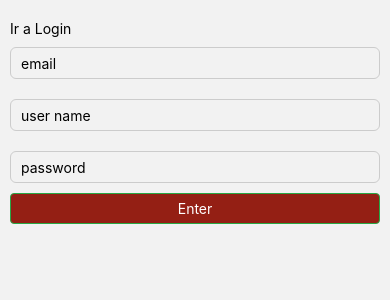
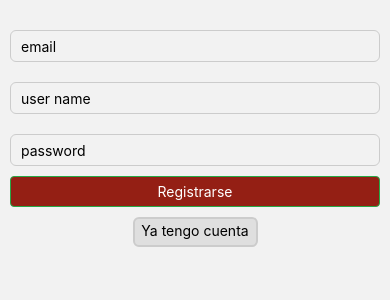
Before and after one commit to cgarciazavaleta/garciazavaleta-fernandezprato-pi2, a React Native app: screen /Publicar in a window 390 px wide. Before the commit this address had no page. Shown: the top 300 px of the page. Built offline with nearby package versions, Linux system fonts and the light colour scheme.

Commit message:
firebase y publicar

```diff
--- a/App.js
+++ b/App.js
@@ -13,6 +13,7 @@ export default function App() {
       <Stack.Navigator>
         <Stack.Screen name="Register" component={ Register } options={ { headerShown: false } } />
         <Stack.Screen name="Login" component={ Login } options={ { headerShown: false } } />
+        <Stack.Screen name="HomeMenu" component={HomeMenu} options={{headerShown:false}}/>
       </Stack.Navigator>
     </NavigationContainer>
   );
--- a/package.json
+++ b/package.json
@@ -9,6 +9,7 @@
     "@react-navigation/native-stack": "^7.16.0",
     "expo": "~56.0.8",
     "expo-status-bar": "~56.0.4",
+    "firebase": "^8.10.1",
     "react": "19.2.3",
     "react-dom": "19.2.3",
     "react-native": "0.85.3",
--- a/src/components/HomeMenu/HomeMenu.js
+++ b/src/components/HomeMenu/HomeMenu.js
@@ -2,29 +2,24 @@ import React from "react";
 import {View, Text, Pressable} from 'react-native'
 import Home from "../../screens/Home/Home";
 import Perfil from "../../screens/MiPerfil/MiPerfil";
-import Posteo from "../../screens/NuevoPosteo/NuevoPosteo";
 import Entypo from '@expo/vector-icons/Entypo';
 import FontAwesome from '@expo/vector-icons/FontAwesome';
 import Ionicons from '@expo/vector-icons/Ionicons';
 import { createBottomTabNavigator } from '@react-navigation/bottom-tabs';
+import Publicar from "../../screens/Publicar/Publicar";
 const Tab = createBottomTabNavigator()
 
-function HomeMenu(){
+function HomeMenu(props){
     return(
         <Tab.Navigator>
             <Tab.Screen name="Home" component={Home}
-            options= {
-                {tabBarIcon: () => <Entypo name="home" size={24} color="black" />}
-            }
+            options= {{tabBarIcon: () => <Entypo name="home" size={24} color="black" />}}
             />
-            <Tab.Screen name="Publicar" component={ Posteo }
-            options= {
-                {tabBarIcon: () => <Ionicons name="add-circle" size={24} color="black" />}
-            } />
-            <Tab.Screen name="Perfil" component={ Perfil }
-            options= {
-                {tabBarIcon: () => <FontAwesome name="user" size={24} color="black" />}
-            }
+            <Tab.Screen name="Publicar" component={ Publicar }
+            options= {{tabBarIcon: () => <Ionicons name="add-circle" size={24} color="black" />}}
+            />
+            <Tab.Screen name="Perfil" component={ Perfil } screenOptions={{tabBarShowLabel:false}}
+            options= {{tabBarIcon: () => <FontAwesome name="user" size={24} color="black" />}}
             />
         </Tab.Navigator>
     )
--- /dev/null
+++ b/src/firebase/config.js
@@ -0,0 +1,17 @@
+import app from "firebase/app"
+import firebase from "firebase"
+
+const firebaseConfig = {
+  apiKey: "AIzaSyC6JHewdrvtfyNZvrTVSkxlQUssPctCHiQ",
+  authDomain: "pi2prog3-cbd4a.firebaseapp.com",
+  projectId: "pi2prog3-cbd4a",
+  storageBucket: "pi2prog3-cbd4a.firebasestorage.app",
+  messagingSenderId: "429255221690",
+  appId: "1:429255221690:web:124b6f806d044d95917d83"
+};
+
+// Initialize Firebase
+app.initializeApp(firebaseConfig);
+
+export const auth = firebase.auth();
+export const db = app.firestore()
--- a/src/screens/Login/Login.js
+++ b/src/screens/Login/Login.js
@@ -1,19 +1,34 @@
 import React from "react";
 import {View, Text, Pressable, TextInput, StyleSheet} from 'react-native'
 import { useState } from "react";
+import { auth } from '../../firebase/config';
 
 
 function Login(props){
     const [email, setEmail] = useState("");
     const [password, setPassword] = useState("");
+    const[login,setLogin] = useState([])
+
+    function onSubmit(email, password){
+        if(!email.includes("@")){
+            setLoginError("Email mal formateado")
+        }
+        if (password.lenght< 6){
+            setLoginError("La password debe tener una longitud minima de 6 caracteres")
+        }
+        auth.signInWithEmailAndPassword(email, password)
+        .then((response)=> {
+            setLogin(true)
+            props.navigation.navigate("HomeMenu")
+        })
+        .catch(error => {
+            setLoginError("credenciales invalidas")
+        })
+
+    }
+
     return(
          <View style={styles.container}>
-            <View>
-                <Pressable onPress={()=> props.navigation.navigate('Register')}>
-                    <Text>Ir a Registrarse</Text>
-                </Pressable>
-            </View>
-            <View>
                 <TextInput
                     style={styles.input}
                     keyboardType="email-adress"
@@ -29,10 +44,12 @@ function Login(props){
                     onChangeText={text => setPassword(text) }
                     value={password}
                 />
-                <Pressable style={styles.btn} onPress={()=>onSubmit()}>
-                    <Text style={styles.txt}>Enter</Text>
+                <Pressable style={styles.btn} onPress={()=>onSubmit(email, password)}>
+                    <Text style={styles.txt}>Iniciar Sesion</Text>
                 </Pressable>
-            </View>
+                   <Pressable style={styles.boton} onPress={()=> props.navigation.navigate('Register')}>
+                    <Text>Ir a Registrarse</Text>
+                </Pressable>
         </View>
     )
 }
@@ -63,7 +80,20 @@ const styles = StyleSheet.create({
     txt: {
         color: '#fff',
         textAlign: 'center'
-    }
+    },
+    boton:{
+        width:125,
+        paddingVertical:3,
+        paddingBottom:6,
+        alignSelf: "center",
+        alignItems:"center",
+        borderWidth: 2,
+        borderColor: "#ccc",
+        borderStyle: "solid",
+        borderRadius: 6,
+        marginVertical: 10,
+        backgroundColor: '#dddddddd',
+    },
 });
 
 export default Login;
--- a/src/screens/NuevoPosteo/NuevoPosteo.js
+++ /dev/null
@@ -1,8 +0,0 @@
-import React from "react";
-import {View, Text, Pressable} from 'react-native'
-
-function Posteo(){
-    <View></View>
-}
-
-export default Posteo;
--- /dev/null
+++ b/src/screens/Publicar/Publicar.js
@@ -0,0 +1,70 @@
+import React from "react";
+import {View, Text, Pressable, StyleSheet, TextInput} from 'react-native'
+import { auth, db } from "../../firebase/config"
+import { useState } from "react"
+
+function Publicar(){
+    const[descriptionPost,setDescriptionPost]= useState("")
+
+    function crearPost(){
+        db.collection("posts").add({
+            descriptionPost: descriptionPost,
+            email: auth.currentUser.email,
+            likes: [],
+            createdAt: Date.now(),
+        })
+        .then((response)=>{
+            setDescriptionPost("")
+        })
+        .catch(error =>{console.log(error)})
+    }
+    return(
+    <View style={styles.container}>
+        <Text style={styles.title}>Crear nuevo post</Text>
+        <TextInput
+        style={styles.input}
+        placeholder="Escribe aqui tu comentario"
+        onChangeText={text => setDescriptionPost(text)}
+        value={descriptionPost}/>
+
+        <Pressable style={styles.botonForm}onPress={crearPost}>
+            <Text style={styles.textForm}>Publicar Post</Text>
+        </Pressable>
+    </View>
+    )
+}
+const styles = StyleSheet.create({
+    container:{
+        backgroundColor:"#eee",
+        padding:10,
+        margin:10,
+    },
+    title:{
+        fontSize: 30,
+        fontWeight:"bold",
+        marginBottom:10
+    },
+    textForm:{
+        color: "#fff",
+    },
+    botonForm:{
+        backgroundColor: '#941f14ff',
+        paddingHorizontal: 10,
+        paddingVertical: 6,
+        alignItems: "center",
+        borderRadius: 4,
+        borderWidth: 1,
+        borderStyle: "solid",
+    },
+    input:{
+        height: 80,
+        paddingVertical: 15,
+        paddingHorizontal: 10,
+        borderWidth: 1,
+        borderColor: "#ccc",
+        borderStyle: "solid",
+        borderRadius: 6,
+        marginVertical: 10,
+    }
+})
+export default Publicar;
--- a/src/screens/Register/Register.js
+++ b/src/screens/Register/Register.js
@@ -1,13 +1,16 @@
 import React from "react";
 import {View, Text, Pressable, TextInput, StyleSheet} from 'react-native'
 import { useState } from "react";
+import { db, auth } from '../../firebase/config';
 
 
 function Register(props){
     const [email, setEmail] = useState("");
     const [username, setUsername] = useState("");
     const [password, setPassword] = useState("");
-    function onSubmit () {
+    const[register, setRegister] = useState(false)
+
+    function onSubmit (email, password, userName) {
         auth.createUserWithEmailAndPassword(email, password)
         .then( response => {
             db.collection('users').add({
@@ -18,6 +21,7 @@ function Register(props){
             .then(() => {
                 props.navigation.navigate('Login')
             })
+            setRegister(true);
         })
         .catch( error => {
             console.log(error)
@@ -25,10 +29,6 @@ function Register(props){
     }
     return(
         <View style={styles.container}>
-            <Pressable onPress={()=> props.navigation.navigate('Login')}>
-                    <Text>Ir a Login</Text>
-            </Pressable>
-            <View>
             <TextInput
               style={styles.input}
               keyboardType="email-adress"
@@ -51,10 +51,12 @@ function Register(props){
               onChangeText={text => setPassword(text) }
               value={password}
             />
-            <Pressable style={styles.btn} onPress={()=>onSubmit()}>
-              <Text style={styles.txt}>Enter</Text>
+            <Pressable style={styles.btn} onPress={()=>onSubmit(email, password, username)}>
+              <Text style={styles.txt}>Registrarse</Text>
             </Pressable>
-        </View>
+            <Pressable style={styles.boton} onPress={()=> props.navigation.navigate('Login')}>
+                    <Text>Ya tengo cuenta</Text>
+            </Pressable>
     </View>
 
     )
@@ -86,7 +88,20 @@ const styles = StyleSheet.create({
     txt: {
         color: '#fff',
         textAlign: 'center'
-    }
+    },
+    boton:{
+        width:125,
+        paddingVertical:3,
+        paddingBottom:6,
+        alignSelf: "center",
+        alignItems:"center",
+        borderWidth: 2,
+        borderColor: "#ccc",
+        borderStyle: "solid",
+        borderRadius: 6,
+        marginVertical: 10,
+        backgroundColor: '#dddddddd',
+    },
 });
 
 
```
Also changed, not shown: 1 other file (tests, documents, lock files or other folders).
